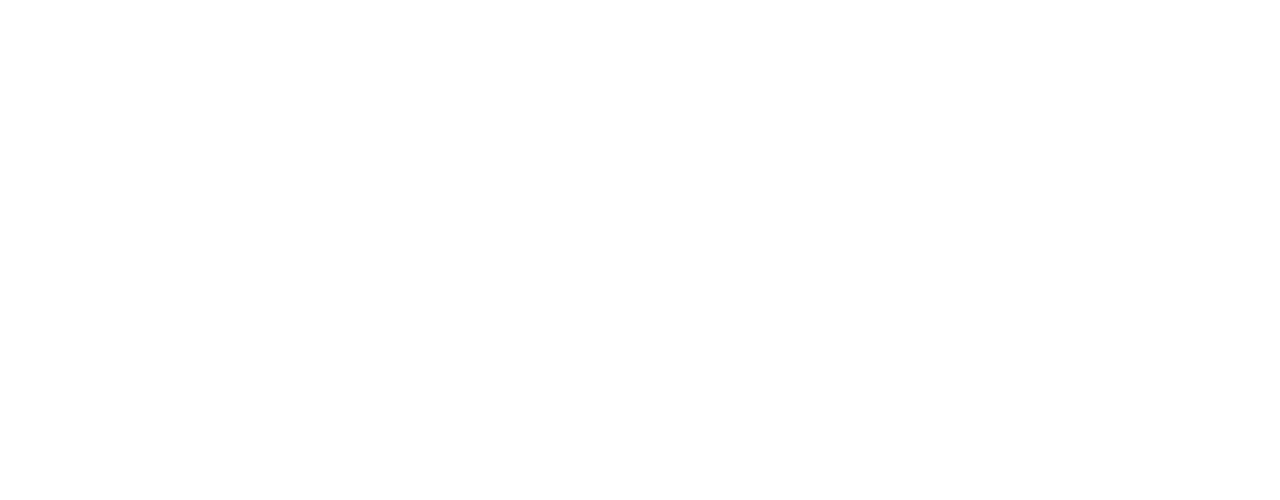
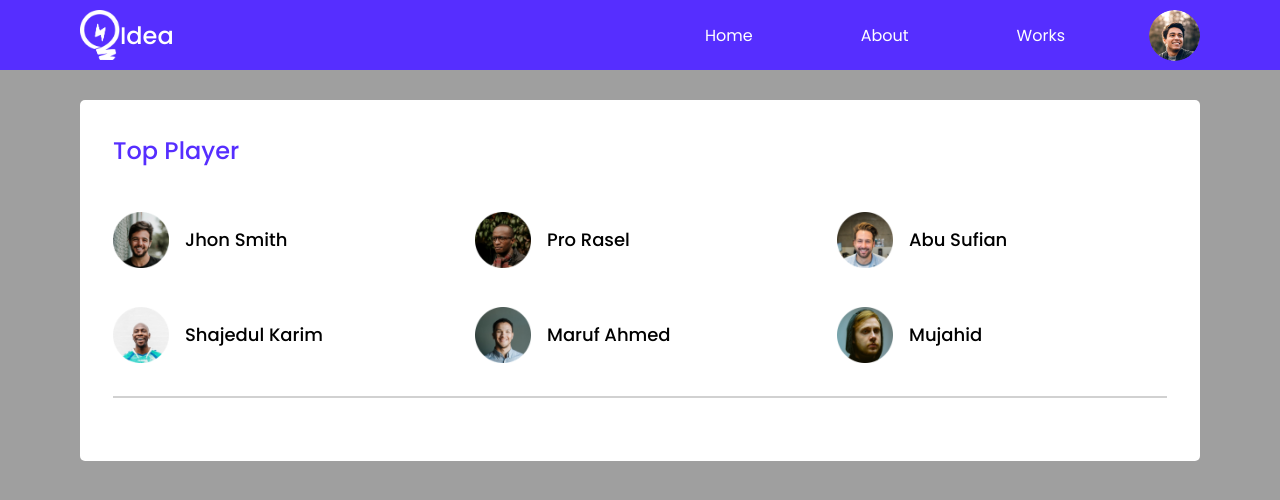
Before and after one commit to rakibul-cse-diu/leader-board, a plain HTML site: page index.html in a window 1280 px wide. Drawn offline with Linux system fonts and the light colour scheme.

Commit message:
complete top players lists

```diff
--- a/index.html
+++ b/index.html
@@ -10,7 +10,55 @@
 </head>
 
 <body>
+    <header>
+        <div class="logo">
+            <img src="images/icons/logo.png" alt="logo">
+            <h3>Idea</h3>
+        </div>
+        <nav>
+            <ul>
+                <li><a href="#">Home</a></li>
+                <li><a href="#about">About</a></li>
+                <li><a href="#works">Works</a></li>
+            </ul>
+            <img src="images/icons/profile.png
+            " alt="profile">
+        </nav>
+    </header>
 
+    <!-- Top section  -->
+    <section class="top-section">
+        <div class="top-player">
+            <h1>Top Player</h1>
+            <div class="players">
+                <div class="player">
+                    <img src="images/players/player-1.png" alt="">
+                    <h3>Jhon Smith</h3>
+                </div>
+                <div class="player">
+                    <img src="images/players/player-2.png" alt="">
+                    <h3>Pro Rasel</h3>
+                </div>
+                <div class="player">
+                    <img src="images/players/player-3.png" alt="">
+                    <h3>Abu Sufian</h3>
+                </div>
+                <div class="player">
+                    <img src="images/players/player-4.png" alt="">
+                    <h3>Shajedul Karim</h3>
+                </div>
+                <div class="player">
+                    <img src="images/players/player-5.png" alt="">
+                    <h3>Maruf Ahmed</h3>
+                </div>
+                <div class="player">
+                    <img src="images/players/player-6.png" alt="">
+                    <h3>Mujahid</h3>
+                </div>
+            </div>
+        </div>
+        <hr>
+    </section>
 </body>
 
 </html>
--- a/style.css
+++ b/style.css
@@ -0,0 +1,107 @@
+/* Fonts  */
+@import url('https://fonts.googleapis.com/css2?family=Poppins:wght@100;200;300;400;500;600;700;800&display=swap');
+
+/* Universal style  */
+body{
+    margin: 0;
+    padding: 0;
+    font-family: 'Poppins', sans-serif;
+    background-color: #9F9F9F;
+}
+
+/* Header Area  */
+header{
+    height: 20px;
+    background-color: #562EFF
+    ;
+    display: flex;
+    justify-content: space-between;
+    color: white;
+    padding: 25px 80px;
+}
+.logo{
+    width: 10%;
+    display: flex;
+    align-items: center;
+}
+.logo img{
+    width: 40px;
+    height: 50px;
+    background-color: transparent;
+}
+.logo h3{
+    font-size: 24px;
+    font-weight: 500;
+}
+nav{
+    display: flex;
+    align-items: center;
+}
+nav ul{
+    display: flex;
+    align-items: center;
+}
+nav ul li{
+    list-style: none;
+    margin-right: 60px;
+}
+nav ul li a{
+    text-decoration: none;
+    font-size: 16px;
+    color: white;
+    padding: 10px 24px;
+    border-radius: 10px;
+    transition: .5s;
+}
+nav ul li a:hover{
+    background-color: white;
+    color: #562EFF;
+}
+nav img{
+    height: 51px;
+    width: 51px;
+    border-radius: 50%;
+}
+
+/* Top section  */
+.top-section{
+    display: flex;
+    flex-direction: column;
+    justify-content: center;
+    background-color: white;
+    margin: 30px 80px;
+    padding: 33px;
+    border-radius: 5px;
+}
+.top-player h1{
+    font-size: 24px;
+    font-weight: 500;
+    color: #562EFF
+    ;
+    margin: 0 0 40px 0;
+}
+.players{
+    display: grid;
+    grid-template-columns: repeat(3, 1fr);
+    column-gap: 2em;
+    row-gap: 2em;
+}
+.player{
+    display: flex;
+    align-items: center;
+}
+.player img{
+    width: 56px;
+    height: 56px;
+    margin-right: 16px;
+}
+.player h3{
+    font-size: 18px;
+    font-weight: 500;
+    color: #000000
+    ;
+}
+.top-section hr{
+    margin: 30px 0;
+    border: 1px solid #D1D1D1;
+}
```
